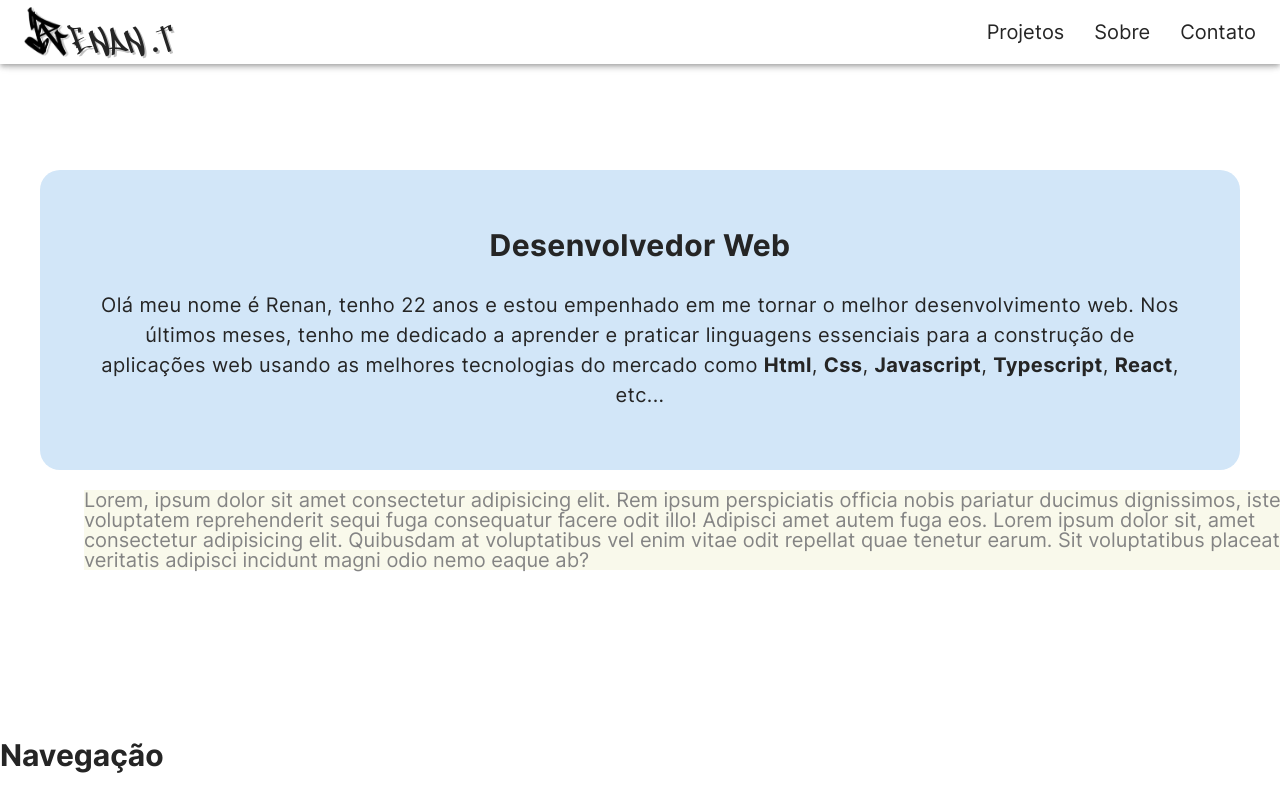
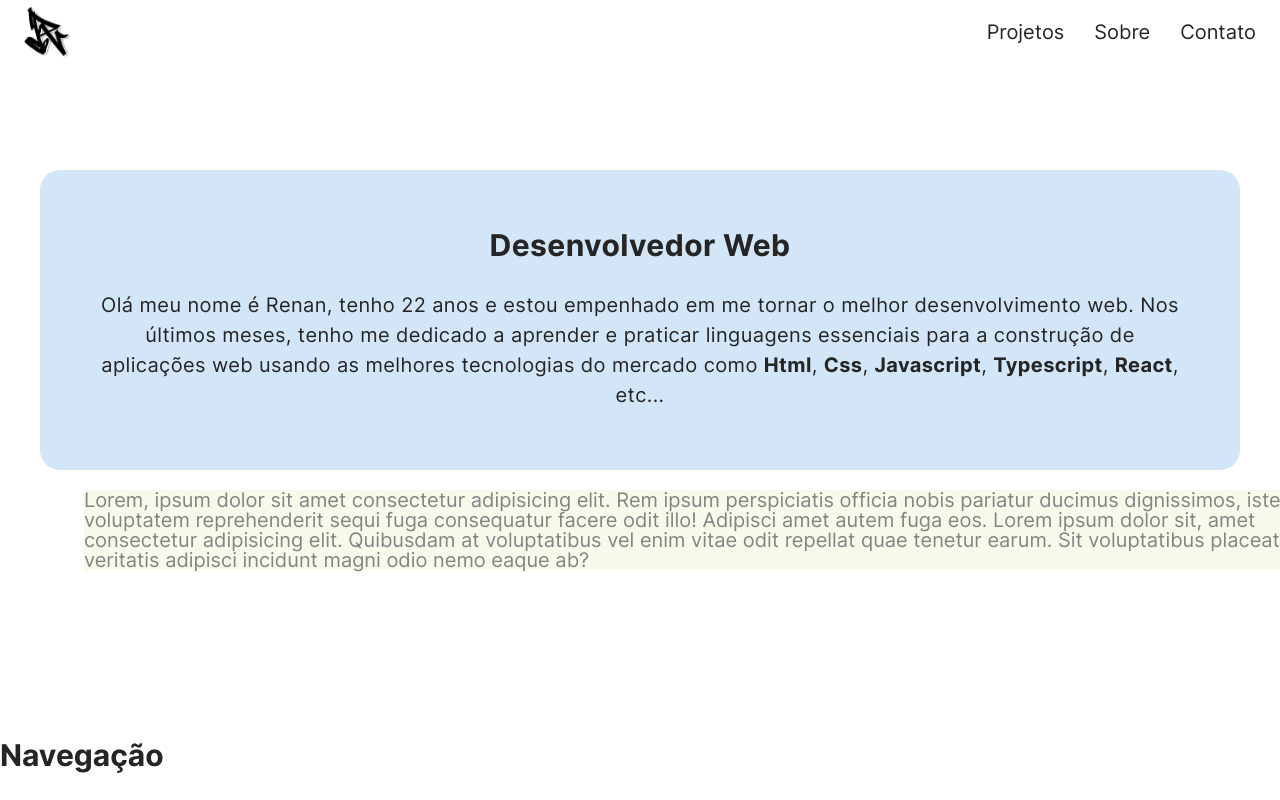
Before and after one commit to vulgo-rnt/portfolio, a React (Vite) app: page / in a window 1280 px wide. Built offline with nearby package versions, Linux system fonts and the light colour scheme.

Commit message:
add: styles in toolbar

```diff
--- a/src/components/Header/index.tsx
+++ b/src/components/Header/index.tsx
@@ -1,23 +1,33 @@
 import { AppBar, Toolbar, useScrollTrigger } from "@mui/material";
 import Nav from "../Nav";
-import useScreenSize from "../../hooks/useScreenSize";
 import Logo from "../Logo";
 
 export default function Header() {
-  const scroll = useScrollTrigger() ? "dense" : "regular";
-  const { width } = useScreenSize();
+  const scroll = useScrollTrigger();
+  const variantToolBar = scroll ? "dense" : "regular";
+
   return (
-    <AppBar color="transparent" position="fixed" component={"header"}>
+    <AppBar
+      style={{
+        backgroundColor: "transparent",
+        color: "var(--color-text-default)",
+        backdropFilter: "blur(5px)",
+        boxShadow: "none",
+        borderBottom: scroll ? "0.1px solid rgba(0,0,0,0.2)" : "none",
+      }}
+      position="fixed"
+      component={"header"}
+    >
       <Toolbar
         style={{
           display: "flex",
           justifyContent: "space-between",
-          transition: "min-height 0.4s ease",
+          transition: "min-height border-bottom 0.4s ease",
         }}
-        variant={scroll}
+        variant={variantToolBar}
       >
-        <Logo width={width} />
-        <Nav width={width}></Nav>
+        <Logo />
+        <Nav></Nav>
       </Toolbar>
     </AppBar>
   );
```
